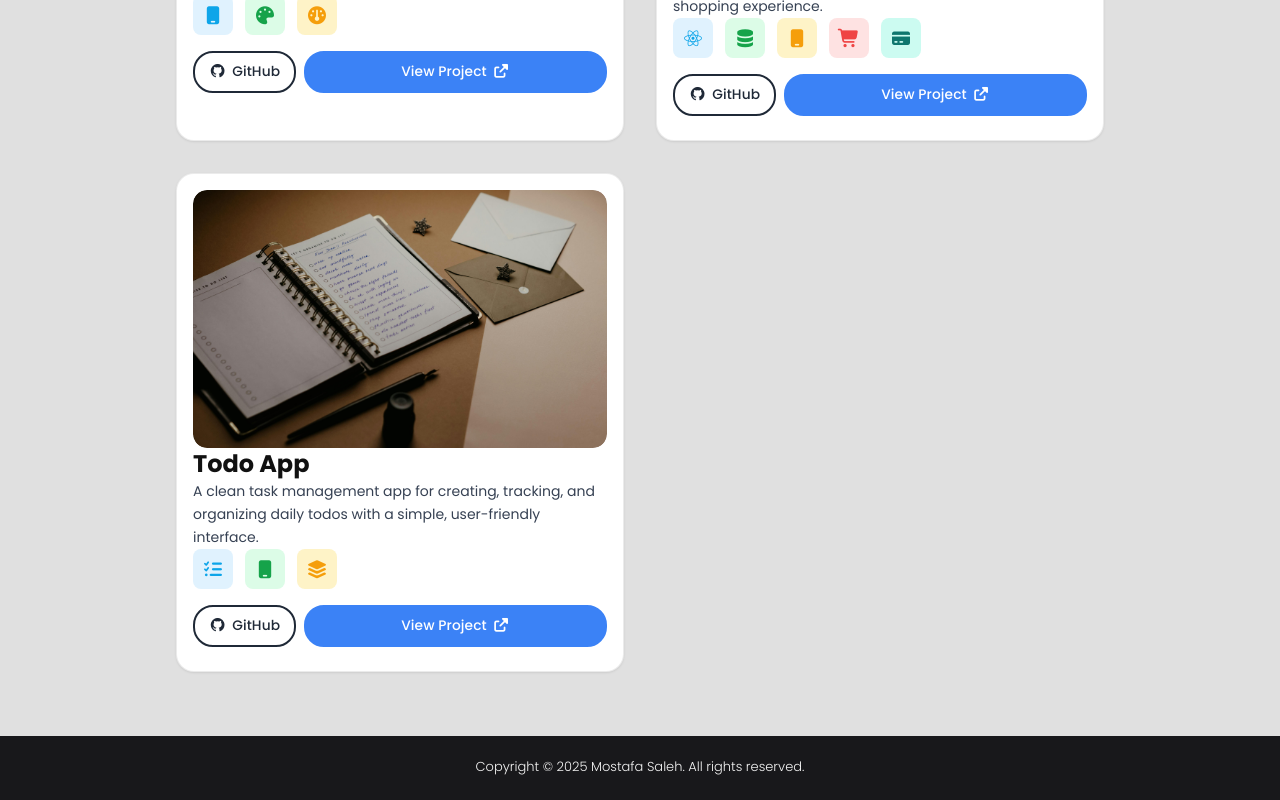
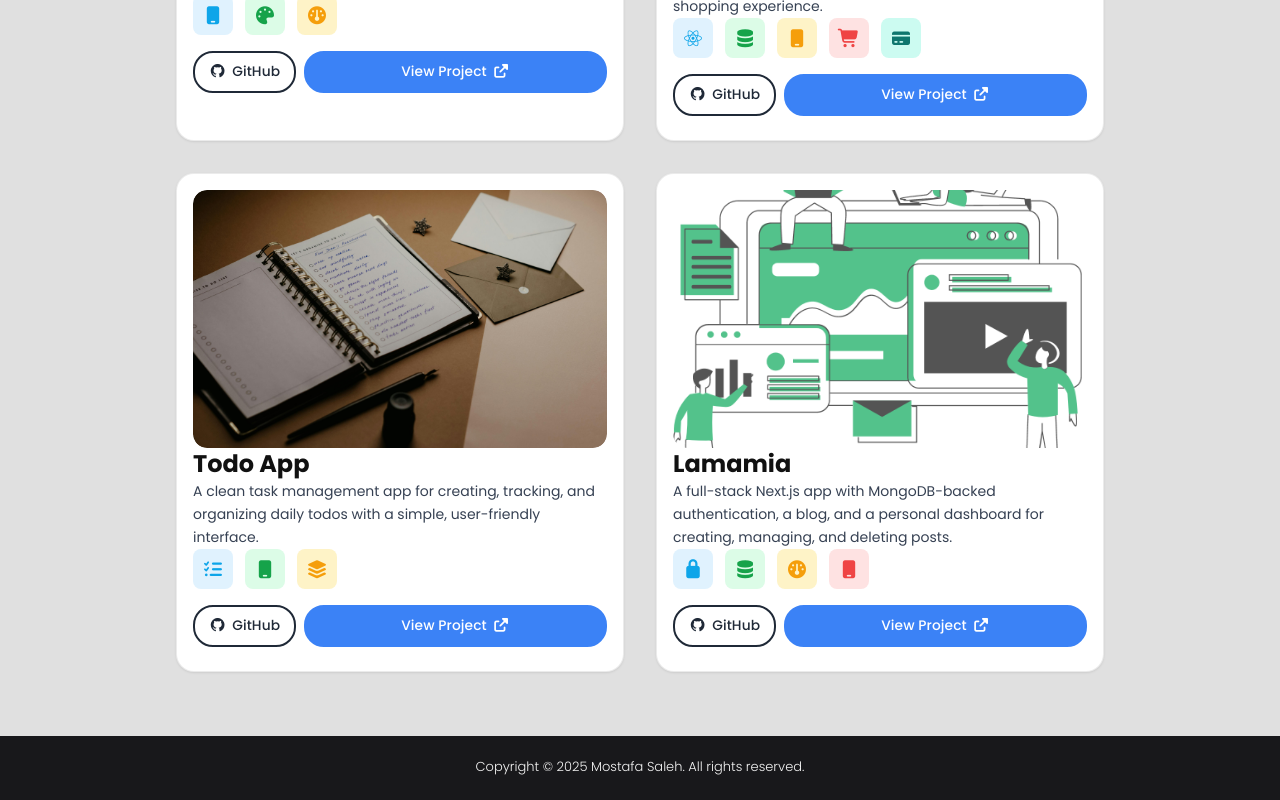
Before and after one commit to mostgiu/mostafa-s-portfolio, a React (Vite) app: page /portfolio in a window 1280 px wide. Shown: the part 667-1467 px from the top of the page. Built offline with nearby package versions, Linux system fonts and the light colour scheme.

Commit message:
Add Lamamia project card to portfolio
Co-Authored-By: Claude Sonnet 5 <noreply@anthropic.com>

```diff
--- a/src/Components/Works/works.jsx
+++ b/src/Components/Works/works.jsx
@@ -3,6 +3,7 @@ import "./works.css";
 import Uni from "../../assets/uni.jpg";
 import eCommerce from "../../assets/ecommerce-1.jpg";
 import To_do from "../../assets/to-do.jpg";
+import Lamamia from "../../assets/lamamia.png";
 import Aos from "aos";
 import "aos/dist/aos.css";
 import { useEffect } from "react";
@@ -213,6 +214,71 @@ const Works = () => {
             </div>
           </div>
         </div>
+        {/* Project Card 4 - Lamamia */}
+        <div
+          data-aos="fade-right"
+          className="project w-full h-full flex flex-col"
+        >
+          <div className="img-container">
+            <img src={Lamamia} alt="Lamamia" className="worksImg" />
+            <div className="dark-layer"></div>
+            <div className="visit-btn">
+              <a
+                href="https://my-app-murex-iota.vercel.app"
+                target="_blank"
+                rel="noopener noreferrer"
+              >
+                <i className="fa-solid fa-arrow-up-right-from-square"></i>
+              </a>
+            </div>
+          </div>
+          <div className="card-title text-start flex flex-col flex-1">
+            <div className="card-header flex gap-2 items-center mb-3">
+              <h2 className="font-bold text-2xl">Lamamia</h2>
+            </div>
+            <div className="card-desc flex flex-col flex-1">
+              <p className="text-gray-700 text-sm mb-4 leading-relaxed">
+                A full-stack Next.js app with MongoDB-backed authentication, a
+                blog, and a personal dashboard for creating, managing, and
+                deleting posts.
+              </p>
+              <div className="features-icons flex gap-3 mb-4 flex-wrap">
+                <div className="feature-icon" title="Authentication">
+                  <i className="fa-solid fa-lock"></i>
+                </div>
+                <div className="feature-icon" title="Database">
+                  <i className="fa-solid fa-database"></i>
+                </div>
+                <div className="feature-icon" title="Dashboard">
+                  <i className="fa-solid fa-gauge"></i>
+                </div>
+                <div className="feature-icon" title="Responsive">
+                  <i className="fa-solid fa-mobile"></i>
+                </div>
+              </div>
+              <div className="project-links flex gap-2 mb-2 mt-auto">
+                <a
+                  href="https://github.com/mostgiu/Lama"
+                  target="_blank"
+                  rel="noopener noreferrer"
+                  className="project-link github-link"
+                >
+                  <i className="fa-brands fa-github"></i>
+                  GitHub
+                </a>
+                <a
+                  href="https://my-app-murex-iota.vercel.app"
+                  target="_blank"
+                  rel="noopener noreferrer"
+                  className="project-link visit-link"
+                >
+                  View Project{" "}
+                  <i className="fa-solid fa-up-right-from-square"></i>
+                </a>
+              </div>
+            </div>
+          </div>
+        </div>
       </div>
     </section>
   );
```
Also changed, not shown: src/assets/lamamia.png (added).
